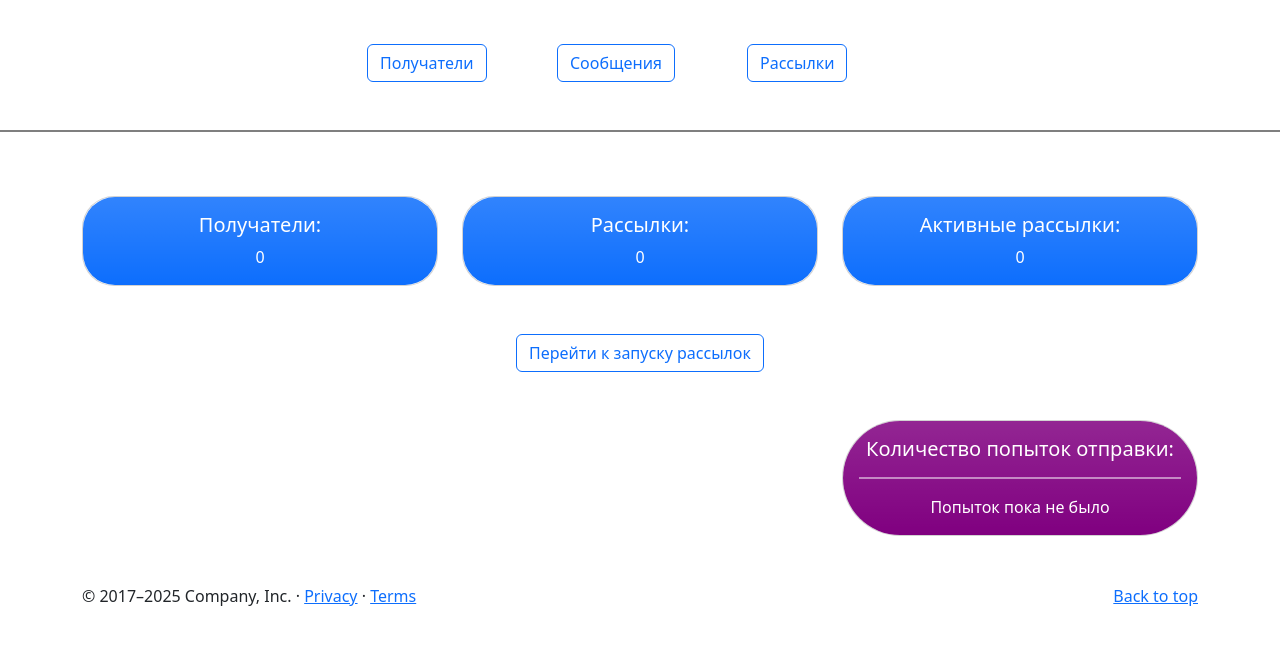
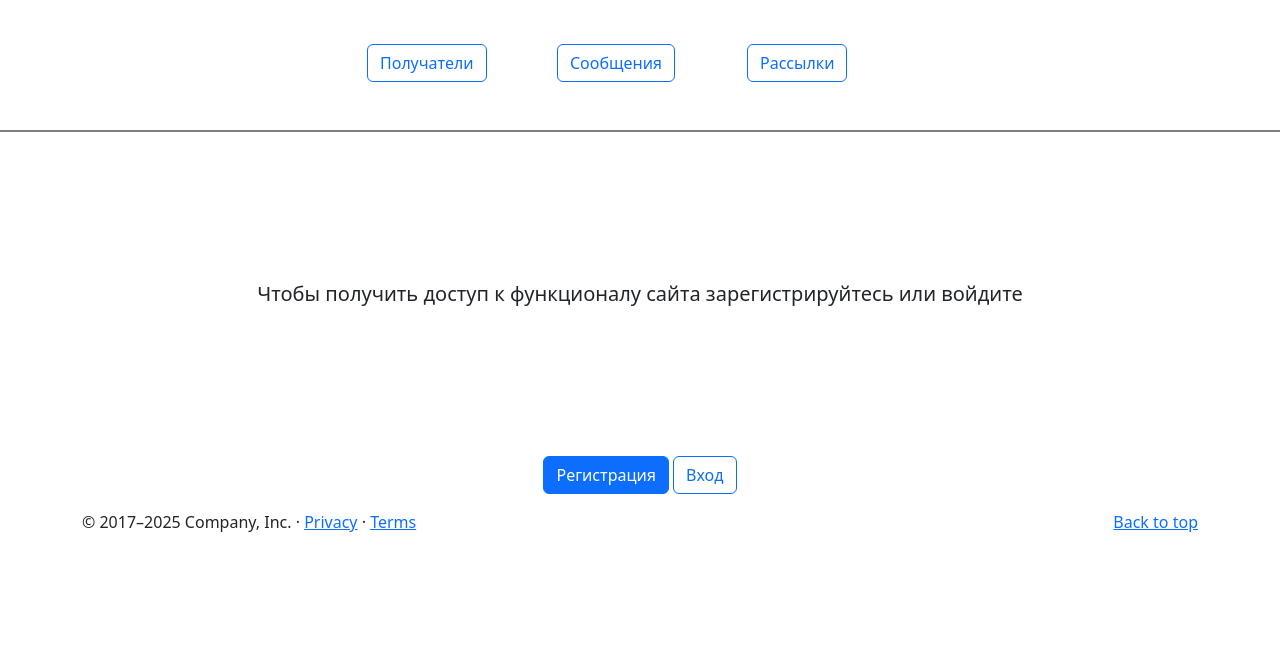
Before and after one commit to GeorgyPool/sanding-messages, a Django app: template sending/templates/sending/home.html in a window 1280 px wide. Shown: the part 56-701 px from the top of the page. Run offline with Django 4.2, Linux system fonts and the light colour scheme; the template is opened without the code that fills it, so the values that code supplies are empty; some libraries are stand-ins or nearby versions.

Commit message:
changed html for home view

```diff
--- a/sending/templates/sending/home.html
+++ b/sending/templates/sending/home.html
@@ -4,6 +4,7 @@
 
 {% block content %}
 
+{% if user.is_authenticated %}
 <div class="container">
     <div class="row">
         <div class="col-12">
@@ -67,5 +68,15 @@
         </div>
     </div>
 </div>
+{% else %}
+<h5 class="text-center" style="margin : 150px">Чтобы получить доступ к функционалу сайта зарегистрируйтесь или
+    войдите</h5>
+<div class="container d-flex justify-content-center">
+    <p>
+        <a href="{% url 'users:register_user' %}" class="btn btn-primary">Регистрация</a>
+        <a href="{% url 'users:login' %}" class="btn btn-outline-primary">Вход</a>
+    </p>
+</div>
+{% endif %}
 
 {% endblock %}
```
